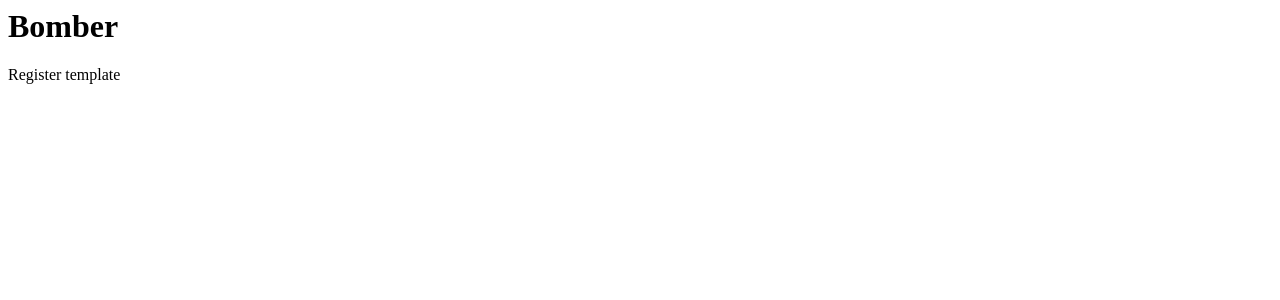
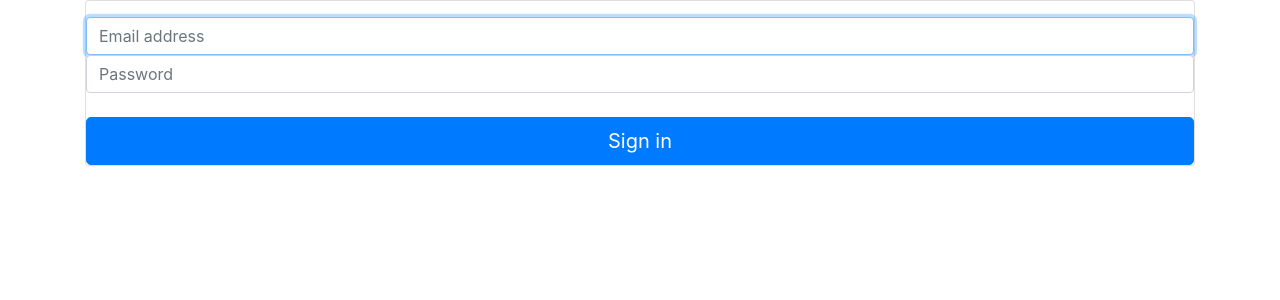
Before and after one commit to pracowniaPK/BattleshipGame, a Flask app: page / in a window 1280 px wide. Shown: the top 300 px of the page. Run offline with Flask 2, Linux system fonts and the light colour scheme; some libraries are stand-ins or nearby versions.

Commit message:
add basic templates

```diff
--- a/bomber/templates/base.html
+++ b/bomber/templates/base.html
@@ -1,2 +1,27 @@
-<h1> Bomber </h1>
-{% block content %}{% endblock %}
+<!doctype html>
+<html lang="PL">
+  <head>
+    <!-- Required meta tags -->
+    <meta charset="utf-8">
+    <title>Bomber</title>
+
+    <!-- Bootstrap CSS -->
+    <link rel="stylesheet" href="https://stackpath.bootstrapcdn.com/bootstrap/4.3.1/css/bootstrap.min.css" integrity="sha384-ggOyR0iXCbMQv3Xipma34MD+dH/1fQ784/j6cY/iJTQUOhcWr7x9JvoRxT2MZw1T" crossorigin="anonymous">
+
+    <title>Bomber</title>
+  </head>
+  <body>
+    <div class="container">
+        <div class="card card-container">
+            <div class="content1">
+                {% block content %}{% endblock %}
+                </div>
+        </div>
+    </div>
+    <!-- Optional JavaScript -->
+    <!-- jQuery first, then Popper.js, then Bootstrap JS -->
+    <script src="https://code.jquery.com/jquery-3.3.1.slim.min.js" integrity="sha384-q8i/X+965DzO0rT7abK41JStQIAqVgRVzpbzo5smXKp4YfRvH+8abtTE1Pi6jizo" crossorigin="anonymous"></script>
+    <script src="https://cdnjs.cloudflare.com/ajax/libs/popper.js/1.14.7/umd/popper.min.js" integrity="sha384-UO2eT0CpHqdSJQ6hJty5KVphtPhzWj9WO1clHTMGa3JDZwrnQq4sF86dIHNDz0W1" crossorigin="anonymous"></script>
+    <script src="https://stackpath.bootstrapcdn.com/bootstrap/4.3.1/js/bootstrap.min.js" integrity="sha384-JjSmVgyd0p3pXB1rRibZUAYoIIy6OrQ6VrjIEaFf/nJGzIxFDsf4x0xIM+B07jRM" crossorigin="anonymous"></script>
+  </body>
+</html>
--- a/bomber/templates/register/index.html
+++ b/bomber/templates/register/index.html
@@ -1,5 +1,12 @@
 {% extends 'base.html' %}
 
 {% block content %}
-Register template
+<p id="profile-name" class="profile-name-card"></p>
+<form class="form-signin" action="" method="POST">
+    <span id="reauth-email" class="reauth-email"></span>
+    <input type="email" id="inputEmail" name="email" class="form-control" placeholder="Email address" required autofocus>
+    <input type="password" id="inputPassword" name="password" class="form-control" placeholder="Password" required>
+    <br>
+    <button class="btn btn-lg btn-primary btn-block btn-signin" type="submit" name="login">Sign in</button>
+</form>
 {% endblock %}
```
Also changed, not shown: 1 other file.
